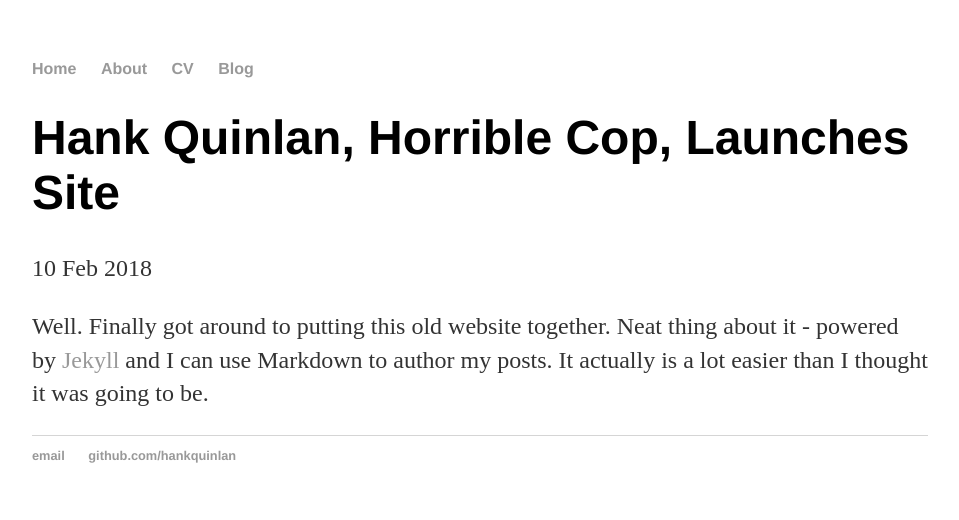
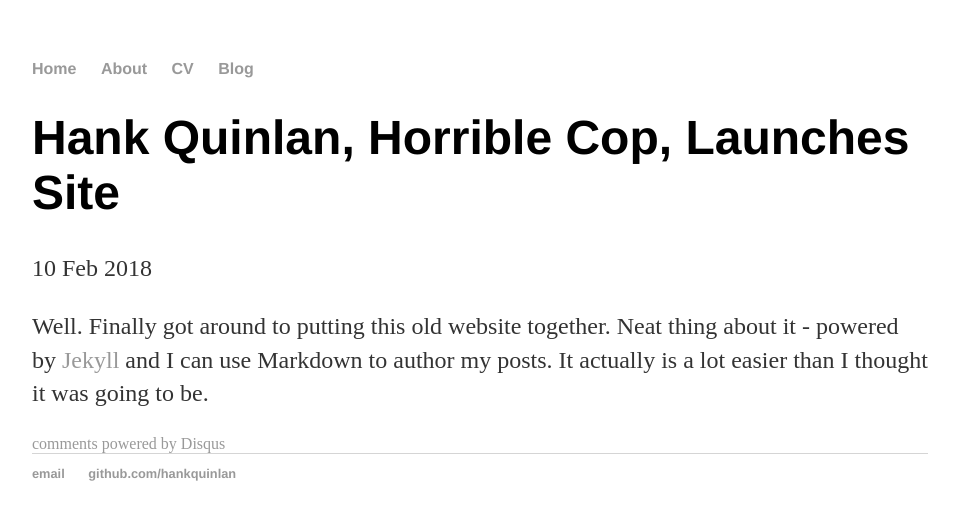
Before and after one commit to benjinyc/benjinyc.github.io, a Jekyll site: the page built from _posts/2018-02-10-hank-quinlan-site-launched.md, in a window 1280 px wide. Shown: the top 520 px of the page, without its empty margins (160-1119 px from the left). Built offline with Jekyll 4.4.1, drawn with Linux system fonts in a browser that asks for light colours; comment, search, counter and statistics services are not loaded.

Commit message:
added disqus
Signed-off-by: ben kim <benkim@bens-MacBook-Pro.local>

```diff
--- /dev/null
+++ b/_includes/disqus.html
@@ -0,0 +1,13 @@
+<div id="disqus_thread"></div>
+    <script type="text/javascript">
+        /* * * CONFIGURATION VARIABLES: EDIT BEFORE PASTING INTO YOUR WEBPAGE * * */
+        var disqus_shortname = 'benjikim'; // required: replace example with your forum shortname
+        /* * * DON'T EDIT BELOW THIS LINE * * */
+        (function() {
+            var dsq = document.createElement('script'); dsq.type = 'text/javascript'; dsq.async = true;
+            dsq.src = '//' + disqus_shortname + '.disqus.com/embed.js';
+            (document.getElementsByTagName('head')[0] || document.getElementsByTagName('body')[0]).appendChild(dsq);
+        })();
+    </script>
+    <noscript>Please enable JavaScript to view the <a href="http://disqus.com/?ref_noscript">comments powered by Disqus.</a></noscript>
+    <a href="http://disqus.com" class="dsq-brlink">comments powered by <span class="logo-disqus">Disqus</span></a>
--- a/_layouts/post.html
+++ b/_layouts/post.html
@@ -7,3 +7,8 @@
 <div class="post">
   {{ content }}
 </div>
+
+<!-- Post comments -->
+<div class="notecomments">
+    {% include disqus.html %}
+</div>
```
Also changed, not shown: 1 other file.
